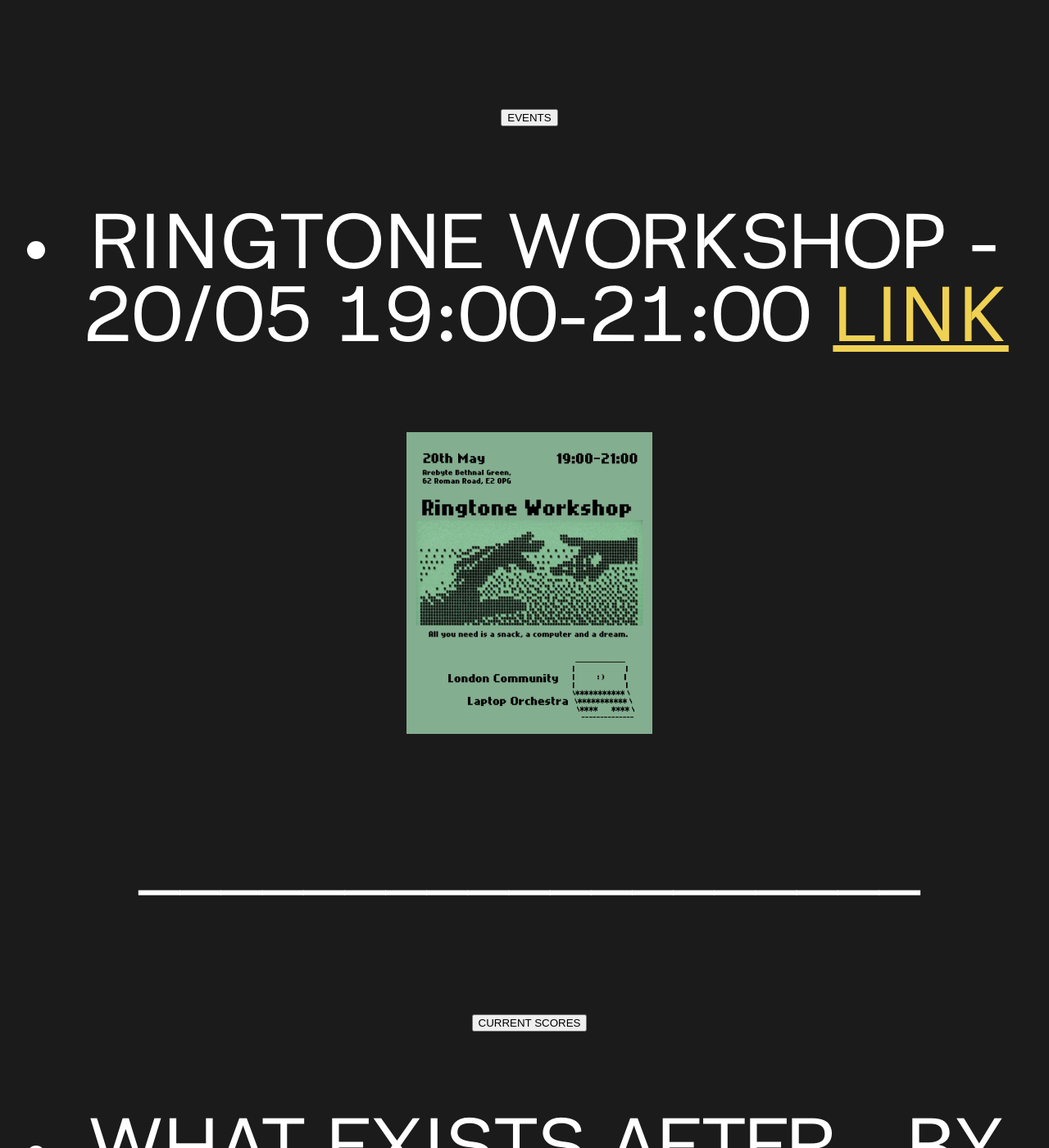
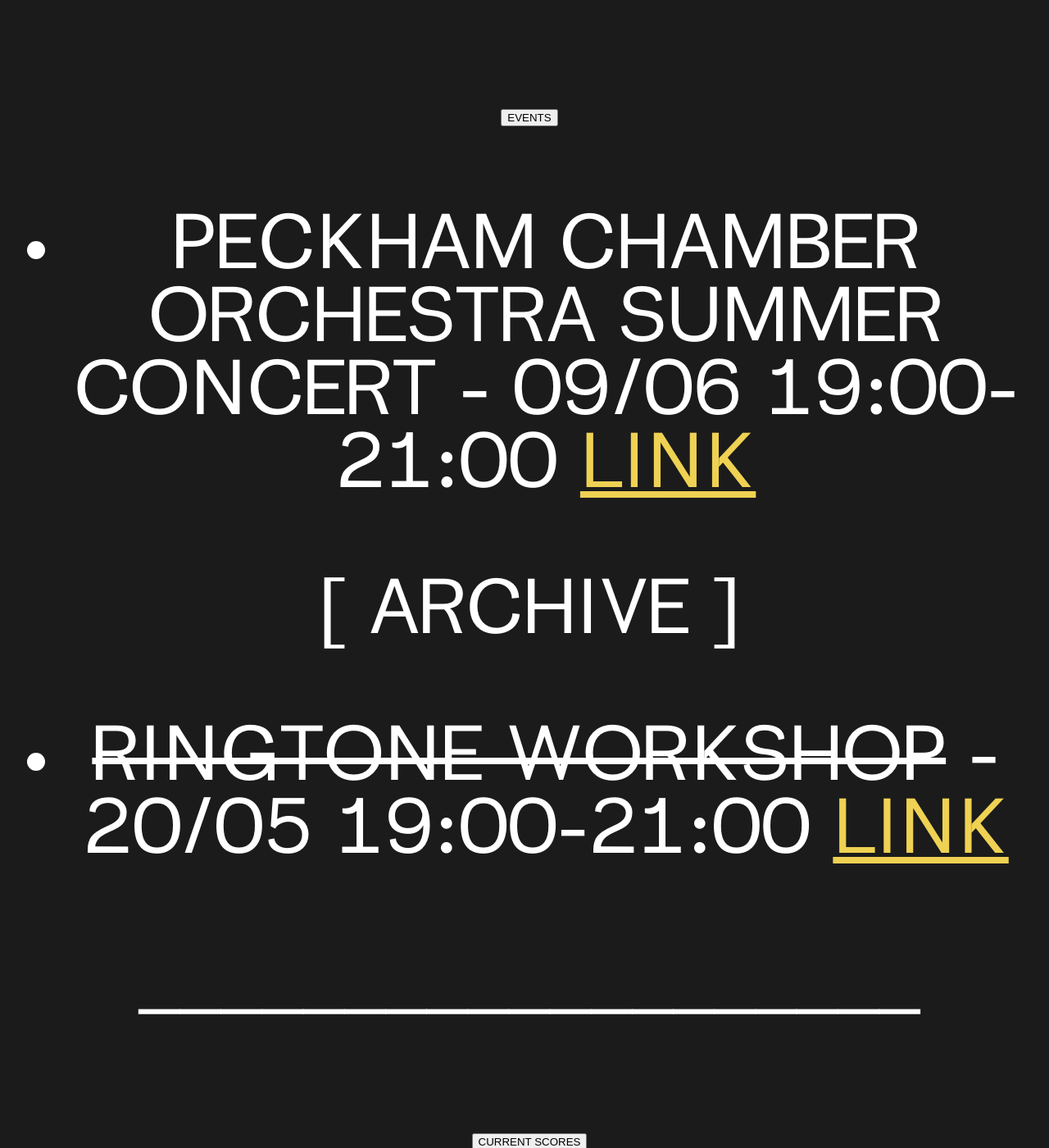
Before and after one commit to other-kat/lclo, a Jekyll site: the page built from index.md, in a window 1280 px wide and 1400 px high, scrolled down 3906 px. Shown: the whole window at 82% size. Built offline with Jekyll 4.4.1, drawn with Linux system fonts in a browser that asks for light colours; some of the changed text lies outside the part shown.

Commit message:
events update, ringtone packdemo

```diff
--- a/index.md
+++ b/index.md
@@ -43,9 +43,12 @@ layout: home
     <button class="accordion">EVENTS</button>
 <div class="panel">
       <ul>
-      <li>RINGTONE WORKSHOP - 20/05 19:00-21:00 <a href="/ringtoneworkshop/">LINK</a></li>
+      <li>PECKHAM CHAMBER ORCHESTRA SUMMER CONCERT - 09/06 19:00-21:00 <a href="https://peckhamchamberorchestra.co.uk/">LINK</a></li>
       </ul>
-  <a href="/assets/img/posters/ringtoneworkshop.png"><img src="/assets/img/posters/ringtoneworkshop.png" alt="ringtoneworkshop.png" width="300" height="367.5"></a>
+      <p>[ ARCHIVE ]</p>
+      <ul>
+      <li><s>RINGTONE WORKSHOP</s> - 20/05 19:00-21:00 <a href="/ringtoneworkshop/">LINK</a></li>
+  </ul>
   <p>___________________</p>
   </div>
     </section>
@@ -56,6 +59,7 @@ layout: home
       <ul>
       <li>WHAT EXISTS AFTER... BY KAT MACDONALD <a href="https://otherkat.com/whatexistsafter/">LINK</a></li>
       <li>COMING TOGETHER BY FREDERIC RZEWSKI <a href="https://www.youtube.com/watch?v=wczJlxoxITE&ab_channel=ContemporaryClassical">LINK</a></li>
+      <li>BBC BY BENJI JEFFREY & KAT MACDONALD<a href="https://docs.google.com/spreadsheets/d/1IbOZp8JWv2r0IFJ4PJuXKEvjgO-qF2GfUbrEqvJgt0I/edit?gid=0#gid=0">LINK</a></li>
   </ul>
   <p>___________________</p>
 </div>
```
Also changed, not shown: RINGTONEPACK.md (added, +60 -0 lines), assets/img/logo/ringtonelogo.png (added), 17 other files.
